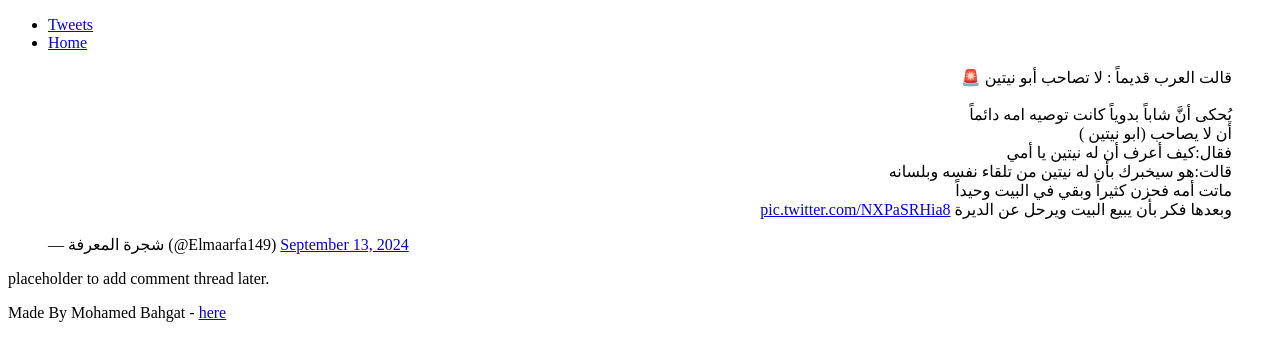
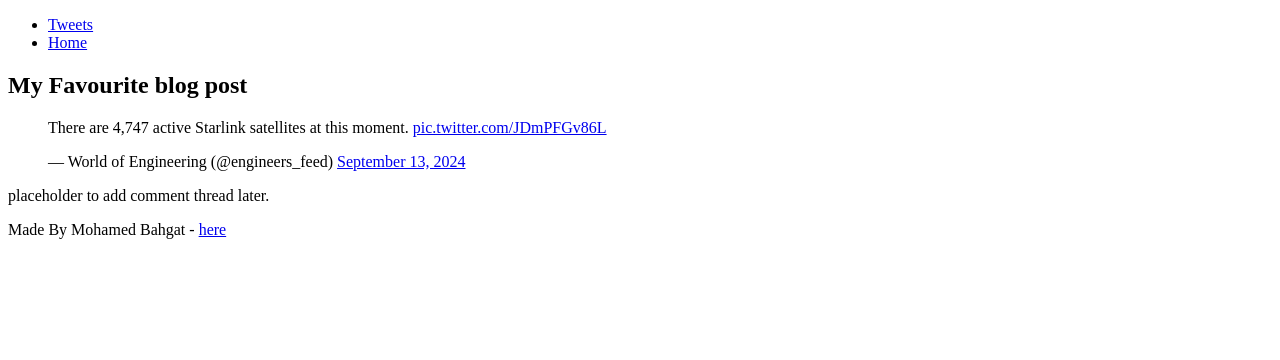
Before and after one commit to mobahagt123/My_First_Portfolio, a plain HTML site: page html_basic/tweets.html in a window 1280 px wide. Drawn offline with Linux system fonts and the light colour scheme.

Commit message:
new-updated

```diff
--- a/html_basic/tweets.html
+++ b/html_basic/tweets.html
@@ -16,7 +16,8 @@
         </header>
         <main>
             <article>
-                <blockquote class="twitter-tweet" data-lang="en" data-theme="dark"><p lang="ar" dir="rtl">قالت العرب قديماً : لا تصاحب أبو نيتين 🚨<br><br>يُحكى أنَّ شاباً بدوياً كانت توصيه امه دائماً<br>أن لا يصاحب (ابو نيتين )<br>فقال:كيف أعرف أن له نيتين يا أمي<br>قالت:هو سيخبرك بأن له نيتين من تلقاء نفسه وبلسانه<br>ماتت أمه فحزن كثيراً وبقي في البيت وحيداً<br>وبعدها فكر بأن يبيع البيت ويرحل عن الديرة <a href="https://t.co/NXPaSRHia8">pic.twitter.com/NXPaSRHia8</a></p>&mdash; شجرة المعرفة (@Elmaarfa149) <a href="https://twitter.com/Elmaarfa149/status/1834581459463459261?ref_src=twsrc%5Etfw">September 13, 2024</a></blockquote> <script async src="https://platform.twitter.com/widgets.js" charset="utf-8"></script>
+                <h2>My Favourite blog post</h2>
+                <blockquote class="twitter-tweet" data-lang="en" data-theme="dark"><p lang="en" dir="ltr">There are 4,747 active Starlink satellites at this moment. <a href="https://t.co/JDmPFGv86L">pic.twitter.com/JDmPFGv86L</a></p>&mdash; World of Engineering (@engineers_feed) <a href="https://twitter.com/engineers_feed/status/1834669017346232596?ref_src=twsrc%5Etfw">September 13, 2024</a></blockquote> <script async src="https://platform.twitter.com/widgets.js" charset="utf-8"></script>
             </article>
             <aside>
                 <p>placeholder to add comment thread later.</p>
```
Also changed, not shown: html_basic/index.html (+2 -2 lines).
